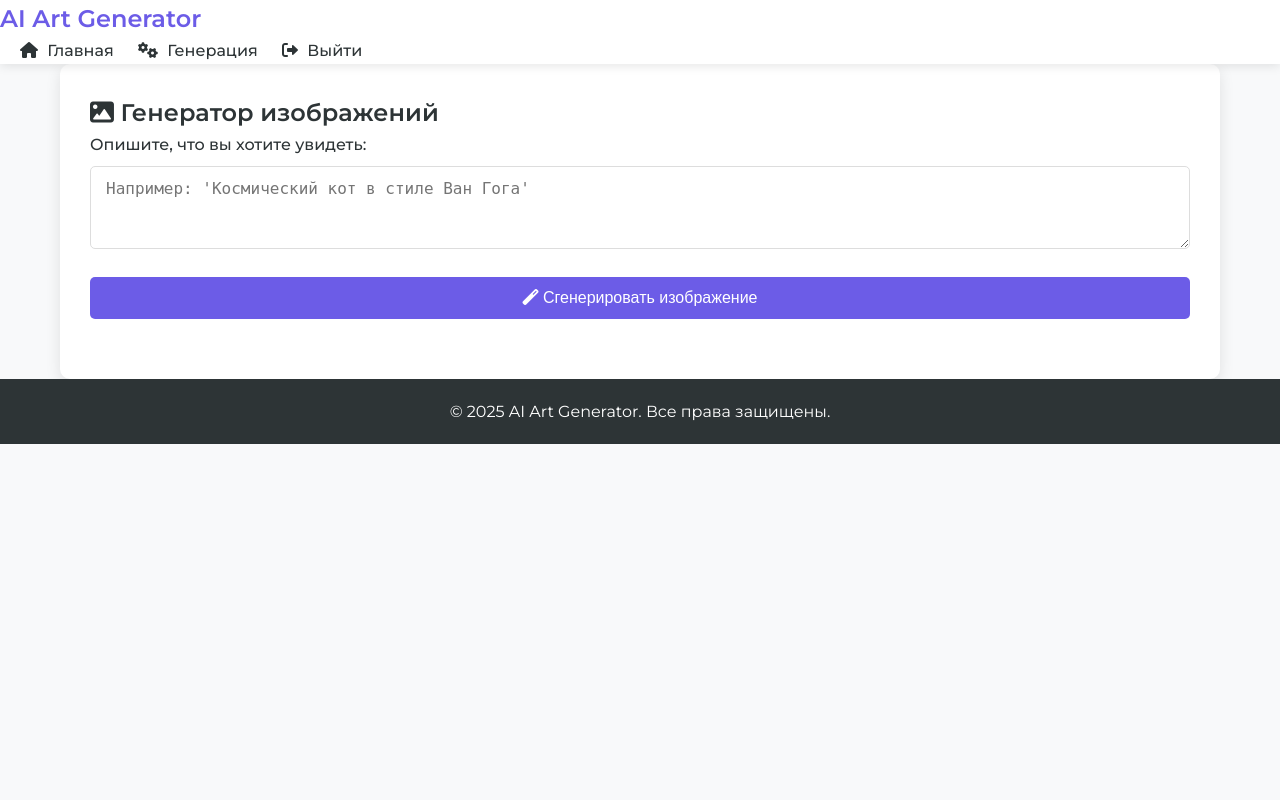
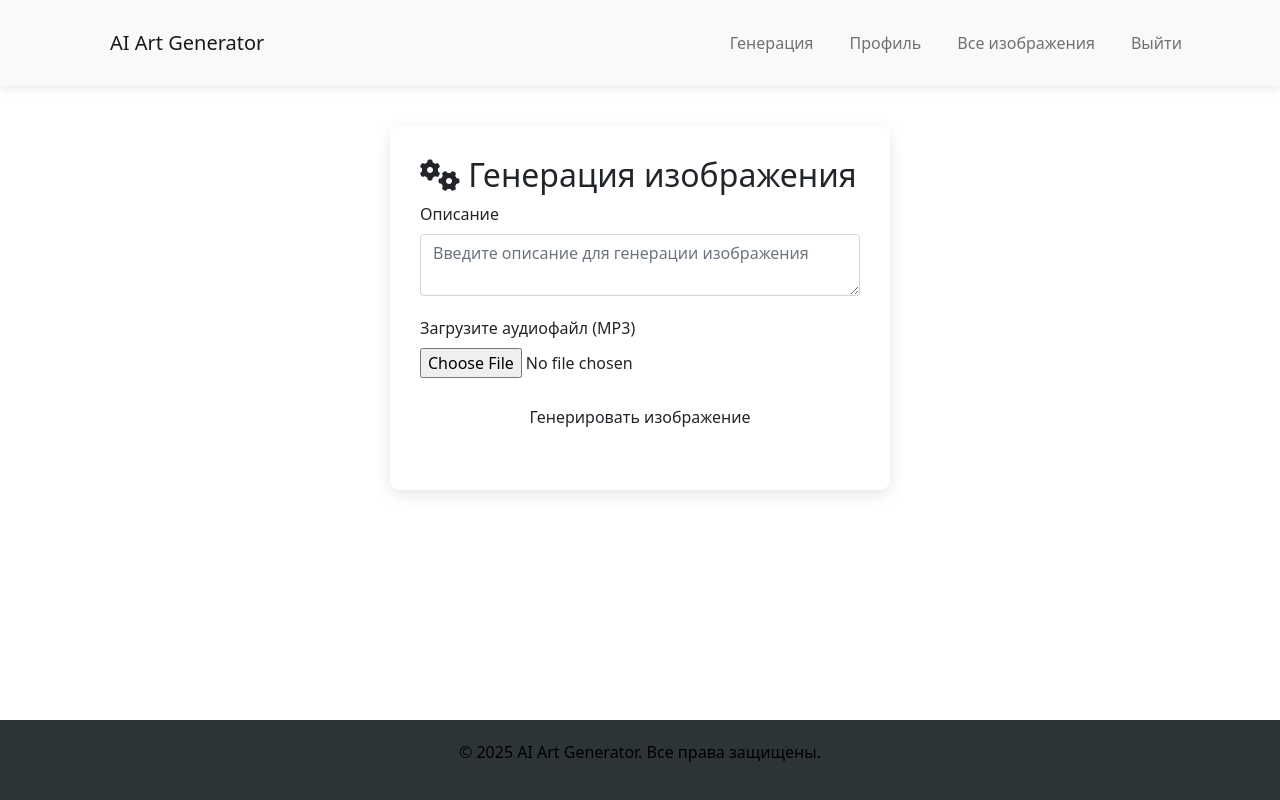
Before and after one commit to CrazyFatBoi2005/BackEndFinal, a Flask app: page /generate in a window 1280 px wide. Run offline with Flask 3, Linux system fonts and the light colour scheme; a user stored in the database is signed in; tables that the repository leaves empty hold one stand-in row (values such as "Sample post"); some libraries are stand-ins or nearby versions.

Commit message:
pre-check status

```diff
--- a/app.py
+++ b/app.py
@@ -1,18 +1,28 @@
-from flask import Flask, render_template, request, redirect, url_for, flash
+import os
+import datetime
+import uuid
+
+from flask_migrate import Migrate
+from openai import OpenAI
+import base64
+from flask import Flask, render_template, request, flash, redirect, url_for
 from flask_sqlalchemy import SQLAlchemy
-from werkzeug.security import generate_password_hash, check_password_hash
 from flask_login import LoginManager, UserMixin, login_user, login_required, logout_user, current_user
+from werkzeug.security import check_password_hash, generate_password_hash
+from werkzeug.utils import secure_filename
+from forms import ImageGenerationForm, LoginForm, RegistrationForm
 from flask_wtf.csrf import CSRFProtect
-from forms import RegistrationForm, LoginForm, ImageGenerationForm
+from dotenv import load_dotenv
 import os
-from werkzeug.utils import secure_filename
-import datetime
+
+# Загружаем переменные окружения из файла .env
+load_dotenv()
+
+client = OpenAI()
 
 # Инициализация приложения
 app = Flask(__name__)
-
-# Настройка секретного ключа и базы данных
-app.config['SECRET_KEY'] = 'your_secret_key'
+app.config['SECRET_KEY'] = 'your-secret-key'
 app.config['SQLALCHEMY_DATABASE_URI'] = 'sqlite:///site.db'
 app.config['SQLALCHEMY_TRACK_MODIFICATIONS'] = False
 app.config['UPLOAD_FOLDER'] = 'static/uploads'
@@ -20,21 +30,25 @@
 
 # Инициализация базы данных
 db = SQLAlchemy(app)
+migrate = Migrate(app, db)
 
 # Инициализация Flask-Login
 login_manager = LoginManager()
 login_manager.init_app(app)
-login_manager.login_view = "login"  # Указываем страницу входа
+login_manager.login_view = 'login'
 
 # Защита от CSRF атак
 csrf = CSRFProtect(app)
 
-# Модели
+
 class User(db.Model, UserMixin):
     id = db.Column(db.Integer, primary_key=True)
     email = db.Column(db.String(120), unique=True, nullable=False)
     username = db.Column(db.String(100), unique=True, nullable=False)
     password = db.Column(db.String(200), nullable=False)
+    # Связь с сгенерированными изображениями
+    generated_images = db.relationship('GeneratedImage', backref='user', lazy=True)
+
 
 class GeneratedImage(db.Model):
     id = db.Column(db.Integer, primary_key=True)
@@ -43,83 +57,132 @@
     user_id = db.Column(db.Integer, db.ForeignKey('user.id'), nullable=False)
     timestamp = db.Column(db.DateTime, default=datetime.datetime.utcnow)
 
+
 # Загрузка пользователя
 @login_manager.user_loader
 def load_user(user_id):
     return User.query.get(int(user_id))
 
+
+@app.route('/')
+def index():
+    return render_template('index.html')  # Или другой шаблон для главной страницы
+
+
+@app.route('/feed')
+@login_required
+def feed():
+    # Получаем все сгенерированные изображения
+    all_images = GeneratedImage.query.all()
+    all_images.reverse()
+    return render_template('feed.html', images=all_images)
+
+
 def allowed_file(filename):
     return '.' in filename and filename.rsplit('.', 1)[1].lower() in app.config['ALLOWED_EXTENSIONS']
 
-# Главная страница
-@app.route('/')
-def index():
-    return render_template('index.html')
 
-# Регистрация пользователя
 @app.route('/register', methods=['GET', 'POST'])
 def register():
     form = RegistrationForm()
     if form.validate_on_submit():
-        # Проверка на уникальность email или username
-        user = User.query.filter_by(email=form.email.data).first()
-        if user:
-            flash('Этот email уже используется.', 'danger')
-            return redirect(url_for('register'))
-
+        # Логика регистрации пользователя
         hashed_password = generate_password_hash(form.password.data)
         new_user = User(email=form.email.data, username=form.username.data, password=hashed_password)
         db.session.add(new_user)
         db.session.commit()
         flash('Аккаунт создан успешно!', 'success')
-        return redirect(url_for('login'))  # Редирект на страницу входа
+        return redirect(url_for('login'))  # Перенаправление на страницу входа
     return render_template('register.html', form=form)
 
-# Вход пользователя
+
+def generate_image_from_prompt(prompt):
+    try:
+        # Запрос к OpenAI для генерации изображения
+        response = client.images.generate(
+            model="gpt-image-1",
+            prompt=prompt
+        )
+
+        image_base64 = response.data[0].b64_json
+        image_bytes = base64.b64decode(image_base64)
+
+        # Сохраняем изображение в файл
+        unique_filename = f"{uuid.uuid4().hex}_{datetime.datetime.now().strftime('%Y%m%d%H%M%S')}.png"
+        file_path = f"static/uploads/{unique_filename}"
+        with open(file_path, "wb") as f:
+            f.write(image_bytes)
+
+        print(f"Изображение успешно сохранено как {file_path}")
+        return file_path  # Возвращаем путь к изображению
+
+    except Exception as e:
+        return f"Error: {str(e)}"  # В случае ошибки возвращаем текст ошибки
+
+
+@app.route('/generate', methods=['GET', 'POST'])
+@login_required
+def generate_image():
+    form = ImageGenerationForm()
+    if form.validate_on_submit():
+        # Получаем аудиофайл из формы (если требуется)
+        audio_file = request.files['audio']
+        if audio_file and allowed_file(audio_file.filename):
+            filename = secure_filename(audio_file.filename)
+            audio_path = os.path.join(app.config['UPLOAD_FOLDER'], filename)
+            audio_file.save(audio_path)
+
+        # Получаем текстовое описание для генерации
+        prompt = form.prompt.data
+
+        # Генерация изображения
+        image_url = generate_image_from_prompt(prompt)
+
+        if "Error" in image_url:
+            flash(f'Ошибка при генерации изображения: {image_url}', 'danger')
+        else:
+            flash('Изображение успешно сгенерировано!', 'success')
+
+            # Сохраняем информацию о сгенерированном изображении в базе данных
+            generated_image = GeneratedImage(
+                user_id=current_user.id,
+                image_path=image_url,  # Сохраняем путь к изображению
+                prompt=prompt
+            )
+            db.session.add(generated_image)
+            db.session.commit()
+
+            return redirect('feed')
+
+    return render_template('generate.html', form=form)
+
+
 @app.route('/login', methods=['GET', 'POST'])
 def login():
     form = LoginForm()
     if form.validate_on_submit():
         user = User.query.filter_by(email=form.email.data).first()
         if user and check_password_hash(user.password, form.password.data):
-            login_user(user)  # Входим в систему
+            login_user(user)
             flash('Вход выполнен успешно!', 'success')
-            return redirect(url_for('generate_image'))  # Перенаправление на страницу генерации
+            return redirect(url_for('generate_image'))
         flash('Ошибка входа. Проверьте ваши данные.', 'danger')
     return render_template('login.html', form=form)
 
-# Генерация изображения
-@app.route('/generate', methods=['GET', 'POST'])
+
+@app.route('/logout')
 @login_required
-def generate_image():
-    form = ImageGenerationForm()
-    if form.validate_on_submit():
-        audio_file = request.files['audio']
-        if audio_file and allowed_file(audio_file.filename):
-            filename = secure_filename(audio_file.filename)
-            audio_path = os.path.join(app.config['UPLOAD_FOLDER'], filename)
-            audio_file.save(audio_path)
-            prompt = form.prompt.data
-
-            # Генерация изображения (заглушка, сюда можно добавить логику генерации)
-            image_filename = f"generated_{datetime.datetime.now().strftime('%Y%m%d%H%M%S')}.png"
-            image_path = os.path.join(app.config['UPLOAD_FOLDER'], image_filename)
-
-            # Сохраняем изображение в базе данных
-            generated_image = GeneratedImage(user_id=current_user.id, image_path=image_path, prompt=prompt)
-            db.session.add(generated_image)
-            db.session.commit()
-
-            flash('Изображение сгенерировано успешно!', 'success')
-            return render_template('feed.html', image_path=image_path)
-    return render_template('generate.html', form=form)
-
-# Выход пользователя
-@app.route('/logout')
 def logout():
-    logout_user()  # Выход из системы
+    logout_user()
     flash('Вы вышли из системы.', 'info')
     return redirect(url_for('index'))
 
+
+@app.route('/profile')
+@login_required
+def profile():
+    return render_template('profile.html', user=current_user)
+
+
 if __name__ == '__main__':
     app.run(debug=True)
--- a/forms.py
+++ b/forms.py
@@ -1,23 +1,20 @@
 from flask_wtf import FlaskForm
 from wtforms import StringField, PasswordField, SubmitField, TextAreaField, FileField
 from wtforms.validators import DataRequired, Email, Length
-
 
 class RegistrationForm(FlaskForm):
     email = StringField('Email', validators=[DataRequired(), Email()])
     username = StringField('Username', validators=[DataRequired(), Length(min=3, max=50)])
     password = PasswordField('Password', validators=[DataRequired()])
     confirm_password = PasswordField('Confirm Password', validators=[DataRequired()])
-    submit = SubmitField('Регистрация')
-
+    submit = SubmitField('Зарегистрироваться')
 
 class LoginForm(FlaskForm):
     email = StringField('Email', validators=[DataRequired(), Email()])
     password = PasswordField('Password', validators=[DataRequired()])
     submit = SubmitField('Войти')
 
-
 class ImageGenerationForm(FlaskForm):
-    prompt = TextAreaField('Description', validators=[DataRequired()])
-    audio = FileField('Audio File', validators=[DataRequired()])
-    submit = SubmitField('Создать изображение')
+    prompt = TextAreaField('Описание', validators=[DataRequired()])
+    audio = FileField('Загрузите аудиофайл (MP3)', validators=[DataRequired()])
+    submit = SubmitField('Генерировать изображение')
--- a/migrations/versions/51ac95031249_initial_migration.py
+++ b/migrations/versions/4931b002e34d_initial_migration.py
@@ -1,8 +1,8 @@
 """Initial migration
 
-Revision ID: 51ac95031249
+Revision ID: 4931b002e34d
 Revises:
-Create Date: 2025-05-13 22:15:01.344919
+Create Date: 2025-05-14 01:08:45.760677
 
 """
 from alembic import op
@@ -10,7 +10,7 @@
 
 
 # revision identifiers, used by Alembic.
-revision = '51ac95031249'
+revision = '4931b002e34d'
 down_revision = None
 branch_labels = None
 depends_on = None
--- a/static/css/style.css
+++ b/static/css/style.css
@@ -12,6 +12,10 @@
     margin: 0;
     padding: 0;
     box-sizing: border-box;
+}
+
+p{
+    color: black;
 }
 
 body {
--- a/templates/base.html
+++ b/templates/base.html
@@ -7,25 +7,50 @@
     <link href="https://fonts.googleapis.com/css2?family=Montserrat:wght@400;500;600&display=swap" rel="stylesheet">
     <link rel="stylesheet" href="{{ url_for('static', filename='css/style.css') }}">
     <link rel="stylesheet" href="https://cdnjs.cloudflare.com/ajax/libs/font-awesome/6.0.0/css/all.min.css">
+    <!-- Подключаем Bootstrap CSS -->
+    <link href="https://cdn.jsdelivr.net/npm/bootstrap@5.1.3/dist/css/bootstrap.min.css" rel="stylesheet">
 </head>
 <body>
     <header>
-        <a href="{{ url_for('index') }}" class="logo">AI Art Generator</a>
-        <nav>
-            {% if current_user.is_authenticated %}
-                <a href="{{ url_for('index') }}"><i class="fas fa-home"></i> Главная</a>
-                <a href="{{ url_for('generate_image') }}"><i class="fas fa-cogs"></i> Генерация</a>
-                <a href="{{ url_for('logout') }}"><i class="fas fa-sign-out-alt"></i> Выйти</a>
-            {% else %}
-                <a href="{{ url_for('login') }}"><i class="fas fa-sign-in-alt"></i> Войти</a>
-                <a href="{{ url_for('register') }}"><i class="fas fa-user-plus"></i> Регистрация</a>
-            {% endif %}
+        <!-- Navbar -->
+        <nav class="navbar navbar-expand-lg navbar-light bg-light">
+            <div class="container">
+                <a class="navbar-brand" href="{{ url_for('index') }}">AI Art Generator</a>
+                <button class="navbar-toggler" type="button" data-bs-toggle="collapse" data-bs-target="#navbarNav" aria-controls="navbarNav" aria-expanded="false" aria-label="Toggle navigation">
+                    <span class="navbar-toggler-icon"></span>
+                </button>
+                <div class="collapse navbar-collapse" id="navbarNav">
+                    <ul class="navbar-nav ms-auto">
+                        {% if current_user.is_authenticated %}
+                            <li class="nav-item">
+                                <a class="nav-link" href="{{ url_for('generate_image') }}">Генерация</a>
+                            </li>
+                            <li class="nav-item">
+                                <a class="nav-link" href="{{ url_for('profile') }}">Профиль</a>
+                            </li>
+                            <li class="nav-item">
+                                <a class="nav-link" href="{{ url_for('feed') }}">Все изображения</a>
+                            </li>
+                            <li class="nav-item">
+                                <a class="nav-link" href="{{ url_for('logout') }}">Выйти</a>
+                            </li>
+                        {% else %}
+                            <li class="nav-item">
+                                <a class="nav-link" href="{{ url_for('login') }}">Войти</a>
+                            </li>
+                            <li class="nav-item">
+                                <a class="nav-link" href="{{ url_for('register') }}">Регистрация</a>
+                            </li>
+                        {% endif %}
+                    </ul>
+                </div>
+            </div>
         </nav>
     </header>
 
-    <div class="container">
+    <main>
         {% block content %}{% endblock %}
-    </div>
+    </main>
 
     <footer>
         <div class="container">
@@ -34,5 +59,8 @@
     </footer>
 
     <script src="{{ url_for('static', filename='js/main.js') }}"></script>
+    <!-- Подключаем Bootstrap JS (для работы с компонентами, такими как navbar) -->
+    <script src="https://cdn.jsdelivr.net/npm/@popperjs/core@2.11.6/dist/umd/popper.min.js"></script>
+    <script src="https://cdn.jsdelivr.net/npm/bootstrap@5.1.3/dist/js/bootstrap.min.js"></script>
 </body>
 </html>
--- a/templates/generate.html
+++ b/templates/generate.html
@@ -1,21 +1,27 @@
 {% extends "base.html" %}
 
 {% block content %}
-<div class="generator-container">
-    <h2><i class="fas fa-image"></i> Генератор изображений</h2>
-    <form id="generateForm" class="generator-form">
-        <input type="hidden" name="csrf_token" value="{{ csrf_token() }}"/>
+<div class="form-container">
+    <h2><i class="fas fa-cogs"></i> Генерация изображения</h2>
+
+    <form method="POST" enctype="multipart/form-data">
+        {{ form.hidden_tag() }} <!-- CSRF -->
+
         <div class="form-group">
-            <label for="prompt">Опишите, что вы хотите увидеть:</label>
-            <textarea id="prompt" class="form-control" rows="3" placeholder="Например: 'Космический кот в стиле Ван Гога'" required></textarea>
+            <label for="prompt">Описание</label>
+            {{ form.prompt(class="form-control", id="prompt", placeholder="Введите описание для генерации изображения") }}
         </div>
-        <button type="submit" class="btn btn-block">
-            <i class="fas fa-magic"></i> Сгенерировать изображение
-        </button>
+
+        <div class="form-group">
+            <label for="audio">Загрузите аудиофайл (MP3)</label>
+            {{ form.audio(class="form-control-file", id="audio") }}
+        </div>
+
+        <button type="submit" class="btn btn-block">Генерировать изображение</button>
     </form>
 
-    <div class="generator-result" id="result">
-        <!-- Здесь будет отображаться результат -->
+    <div id="result" class="mt-4">
+        <!-- Здесь будет отображаться результат генерации -->
     </div>
 </div>
 {% endblock %}
--- a/templates/index.html
+++ b/templates/index.html
@@ -6,7 +6,7 @@
     <p>Просто введите описание, и наш искусственный интеллект создаст для вас изображение</p>
 
     {% if current_user.is_authenticated %}
-        <a href="{{ url_for('profile') }}" class="btn">Начать создание</a>
+        <a href="{{ url_for('generate_image') }}" class="btn">Начать создание</a>
     {% else %}
         <div class="auth-buttons">
             <a href="{{ url_for('login') }}" class="btn">Войти</a>
```
Also changed, not shown: templates/feed.html (+15 -17 lines), templates/login.html (+1 -7 lines), templates/profile.html (+17 -24 lines), static/generated/рыба_demo.png (added), static/uploads/563d3d52645a414b88e445930814a91a_20250514011208.png (added), static/uploads/7b9bd84bbb0045819acb4f2fc5c4afc9_20250514005623.png (added), static/uploads/bcc09a416cfd4af2922a32a4af95ae77_20250514011907.png (added), 3 other files.
